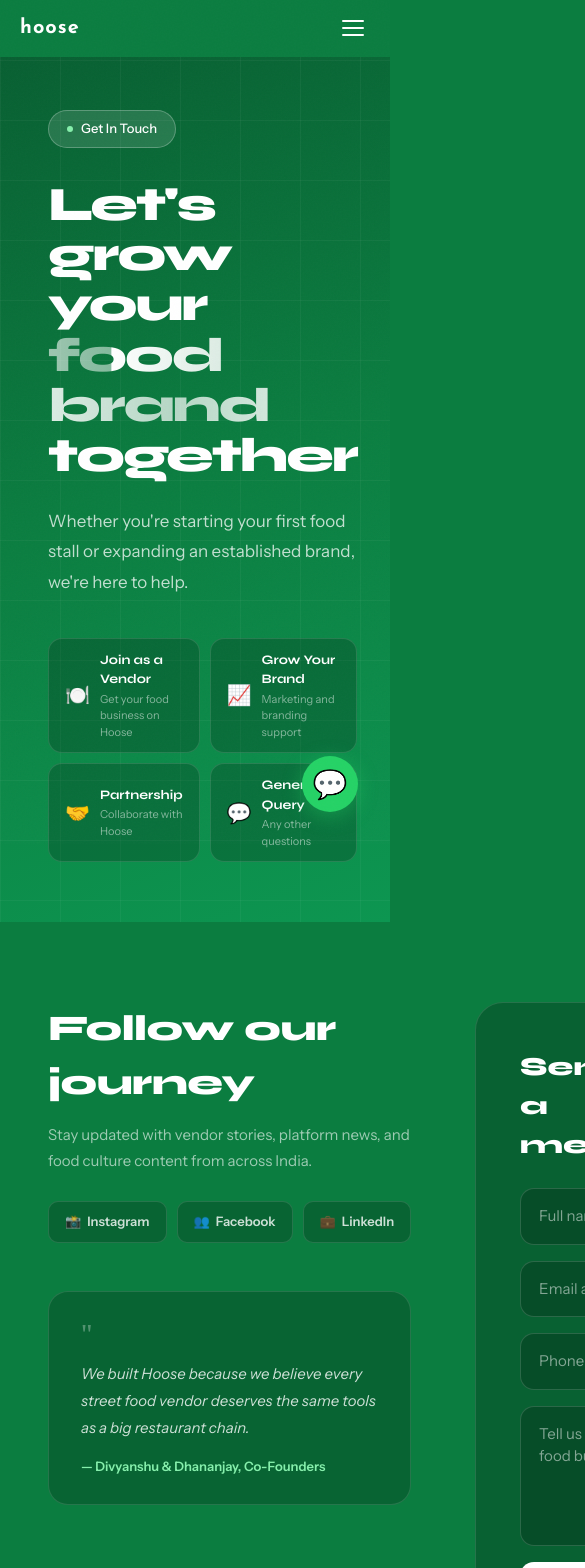
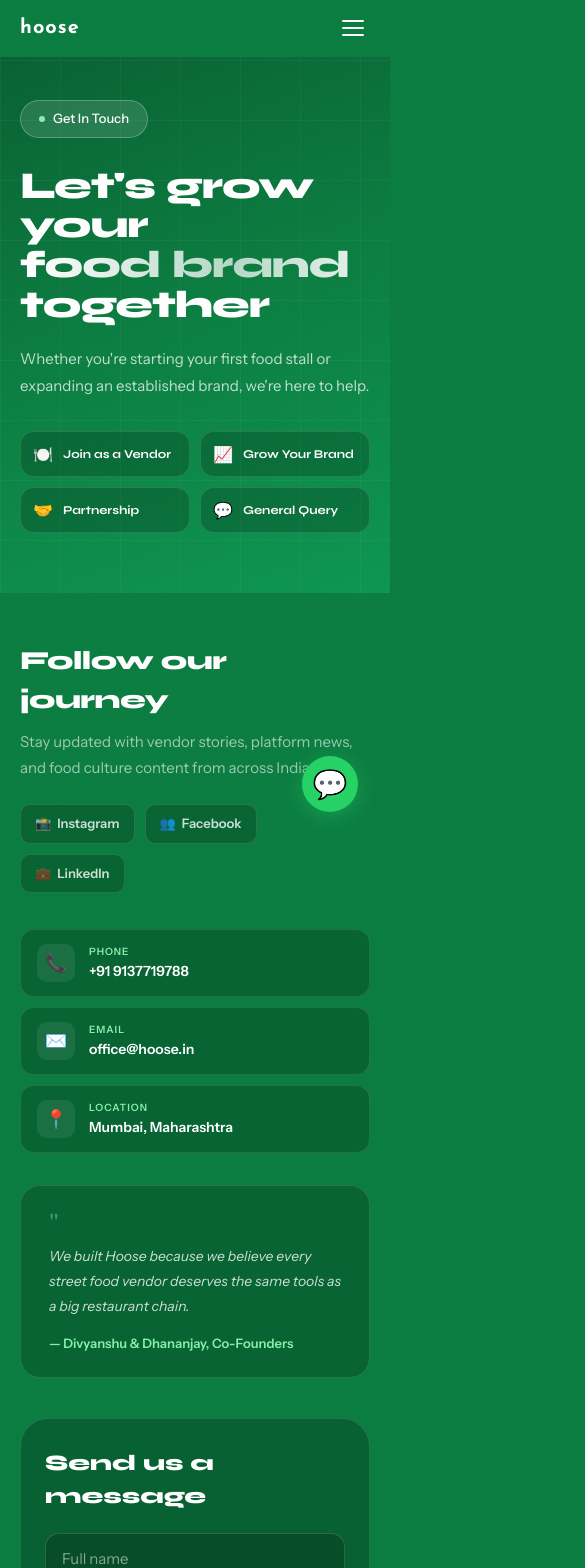
Before and after one commit to kasviii/hoose-startup, a React (Vite) app: page /contact in a window 390 px wide. Shown: the top 1568 px of the page, 585 px wide, since content can reach past the window. Built offline with nearby package versions, Linux system fonts and the light colour scheme.

Commit message:
trying to fix phone contact

```diff
--- a/src/pages/Contact.jsx
+++ b/src/pages/Contact.jsx
@@ -1,10 +1,12 @@
 import { useState } from "react";
 import { motion } from "framer-motion";
+import { useIsMobile } from "../hooks/useIsMobile";
 
 export default function Contact() {
   const [form, setForm] = useState({name: "", email: "", phone: "", message: ""});
   const [sent, setSent] = useState(false);
   const [focused, setFocused] = useState("");
+  const isMobile = useIsMobile();
 
   const handleChange = function(e) {
     const field = e.target.name;
@@ -24,7 +26,7 @@
   const getInputStyle = function(name) {
     return {
       width: "100%",
-      padding: "16px 18px",
+      padding: "14px 16px",
       borderRadius: "14px",
       border: focused === name ? "1.5px solid #86efac" : "1.5px solid rgba(255,255,255,0.15)",
       fontSize: "15px",
@@ -33,7 +35,7 @@
       color: "white",
       fontFamily: "Instrument Sans, sans-serif",
       boxSizing: "border-box",
-      transition: "border-color 0.2s, background 0.2s",
+      transition: "border-color 0.2s",
       caretColor: "#86efac"
     };
   };
@@ -54,12 +56,12 @@
   return (
     <div style={{backgroundColor: "#0b7d40"}}>
 
-      {/* Hero — split layout */}
-      <section style={{position: "relative", overflow: "hidden", background: "linear-gradient(160deg, #085c30 0%, #0b7d40 50%, #0d9651 100%)", padding: "110px 0 60px"}}>
+      {/* Hero */}
+      <section style={{position: "relative", overflow: "hidden", background: "linear-gradient(160deg, #085c30 0%, #0b7d40 50%, #0d9651 100%)", padding: isMobile ? "100px 0 60px" : "140px 0 80px"}}>
         <div style={{position: "absolute", inset: 0, backgroundImage: "linear-gradient(rgba(255,255,255,0.04) 1px, transparent 1px), linear-gradient(90deg, rgba(255,255,255,0.04) 1px, transparent 1px)", backgroundSize: "60px 60px"}} />
 
-        <div style={{maxWidth: "1280px", margin: "0 auto", padding: "0 48px", position: "relative", zIndex: 1}}>
-          <div style={{display: "grid", gridTemplateColumns: "1fr 1fr", gap: "80px", alignItems: "center"}}>
+        <div style={{maxWidth: "1280px", margin: "0 auto", padding: isMobile ? "0 20px" : "0 48px", position: "relative", zIndex: 1}}>
+          <div style={{display: "grid", gridTemplateColumns: isMobile ? "1fr" : "1fr 1fr", gap: isMobile ? "40px" : "80px", alignItems: "center"}}>
 
             {/* Left */}
             <div>
@@ -67,7 +69,7 @@
                 initial={{ opacity: 0, y: 20 }}
                 animate={{ opacity: 1, y: 0 }}
                 transition={{ duration: 0.6 }}
-                style={{display: "inline-flex", alignItems: "center", gap: "8px", backgroundColor: "rgba(255,255,255,0.12)", border: "1px solid rgba(255,255,255,0.25)", borderRadius: "999px", padding: "8px 18px", marginBottom: "32px"}}
+                style={{display: "inline-flex", alignItems: "center", gap: "8px", backgroundColor: "rgba(255,255,255,0.12)", border: "1px solid rgba(255,255,255,0.25)", borderRadius: "999px", padding: "8px 18px", marginBottom: "28px"}}
               >
                 <span style={{width: "6px", height: "6px", borderRadius: "50%", backgroundColor: "#86efac", display: "inline-block"}} />
                 <span style={{fontSize: "13px", color: "white", fontWeight: "500"}}>Get In Touch</span>
@@ -77,17 +79,10 @@
                 initial={{ opacity: 0, y: 30 }}
                 animate={{ opacity: 1, y: 0 }}
                 transition={{ duration: 0.8, delay: 0.1, ease: [0.16, 1, 0.3, 1] }}
-                style={{fontFamily: "Syne, sans-serif", fontSize: "48px", fontWeight: "900", color: "white", letterSpacing: "-2px", lineHeight: "1.05", marginBottom: "24px"}}
+                style={{fontFamily: "Syne, sans-serif", fontSize: isMobile ? "38px" : "54px", fontWeight: "900", color: "white", letterSpacing: isMobile ? "-1px" : "-2px", lineHeight: "1.05", marginBottom: "20px"}}
               >
                 Let's grow your<br />
-                <span style={{
-                  background: "linear-gradient(90deg, white 0%, rgba(255,255,255,0.7) 30%, white 60%, rgba(255,255,255,0.5) 100%)",
-                  backgroundSize: "200% auto",
-                  WebkitBackgroundClip: "text",
-                  WebkitTextFillColor: "transparent",
-                  backgroundClip: "text",
-                  animation: "shimmer 4s linear infinite"
-                }}>food brand</span><br />
+                <span style={{background: "linear-gradient(90deg, white 0%, rgba(255,255,255,0.7) 30%, white 60%)", backgroundSize: "200% auto", WebkitBackgroundClip: "text", WebkitTextFillColor: "transparent", backgroundClip: "text", animation: "shimmer 4s linear infinite"}}>food brand</span><br />
                 together
               </motion.h1>
 
@@ -95,12 +90,11 @@
                 initial={{ opacity: 0, y: 20 }}
                 animate={{ opacity: 1, y: 0 }}
                 transition={{ duration: 0.7, delay: 0.3 }}
-                style={{fontSize: "17px", color: "rgba(255,255,255,0.75)", lineHeight: "1.8", marginBottom: "40px", maxWidth: "420px"}}
+                style={{fontSize: isMobile ? "15px" : "17px", color: "rgba(255,255,255,0.75)", lineHeight: "1.8", marginBottom: "32px", maxWidth: "420px"}}
               >
                 Whether you're starting your first food stall or expanding an established brand, we're here to help.
               </motion.p>
 
-              {/* Reason chips */}
               <motion.div
                 initial={{ opacity: 0, y: 16 }}
                 animate={{ opacity: 1, y: 0 }}
@@ -111,14 +105,14 @@
                   return (
                     <motion.div
                       key={r[1]}
-                      style={{display: "flex", alignItems: "center", gap: "10px", backgroundColor: "rgba(0,0,0,0.2)", border: "1px solid rgba(255,255,255,0.12)", borderRadius: "14px", padding: "12px 16px", cursor: "default"}}
+                      style={{display: "flex", alignItems: "center", gap: "10px", backgroundColor: "rgba(0,0,0,0.2)", border: "1px solid rgba(255,255,255,0.12)", borderRadius: "14px", padding: isMobile ? "10px 12px" : "12px 16px"}}
                       whileHover={{ backgroundColor: "rgba(0,0,0,0.3)", borderColor: "rgba(255,255,255,0.25)", x: 4 }}
                       transition={{ type: "spring", stiffness: 300, damping: 25 }}
                     >
-                      <span style={{fontSize: "20px"}}>{r[0]}</span>
+                      <span style={{fontSize: isMobile ? "16px" : "20px"}}>{r[0]}</span>
                       <div>
-                        <div style={{fontSize: "13px", fontWeight: "700", color: "white", fontFamily: "Syne, sans-serif"}}>{r[1]}</div>
-                        <div style={{fontSize: "11px", color: "rgba(255,255,255,0.5)", marginTop: "1px"}}>{r[2]}</div>
+                        <div style={{fontSize: isMobile ? "12px" : "13px", fontWeight: "700", color: "white", fontFamily: "Syne, sans-serif"}}>{r[1]}</div>
+                        {!isMobile && <div style={{fontSize: "11px", color: "rgba(255,255,255,0.5)", marginTop: "1px"}}>{r[2]}</div>}
                       </div>
                     </motion.div>
                   );
@@ -126,17 +120,17 @@
               </motion.div>
             </div>
 
-            {/* Right — contact info card */}
+            {/* Right — contact info, desktop only */}
+            {!isMobile && (
               <motion.div
                 initial={{ opacity: 0, x: 40 }}
                 animate={{ opacity: 1, x: 0 }}
                 transition={{ duration: 0.9, delay: 0.2, ease: [0.16, 1, 0.3, 1] }}
                 style={{display: "flex", flexDirection: "column", gap: "16px"}}
               >
-              {/* Big contact card */}
                 <div style={{backgroundColor: "rgba(0,0,0,0.25)", border: "1px solid rgba(255,255,255,0.15)", borderRadius: "28px", padding: "36px", backdropFilter: "blur(20px)"}}>
                   <h3 style={{fontFamily: "Syne, sans-serif", fontSize: "22px", fontWeight: "800", color: "white", marginBottom: "28px"}}>Contact us directly</h3>
-                <div style={{display: "flex", flexDirection: "column", gap: "16px"}}>
+                  <div style={{display: "flex", flexDirection: "column", gap: "14px"}}>
                     {contactItems.map(function(item) {
                       return (
                         <motion.div
@@ -159,7 +153,6 @@
                   </div>
                 </div>
 
-              {/* Social + response time row */}
                 <div style={{display: "grid", gridTemplateColumns: "1fr 1fr", gap: "12px"}}>
                   <div style={{backgroundColor: "rgba(0,0,0,0.2)", border: "1px solid rgba(255,255,255,0.12)", borderRadius: "20px", padding: "20px", textAlign: "center"}}>
                     <div style={{fontSize: "28px", marginBottom: "8px"}}>⚡</div>
@@ -173,33 +166,34 @@
                   </div>
                 </div>
               </motion.div>
+            )}
           </div>
         </div>
       </section>
 
       {/* Form section */}
-      <section style={{backgroundColor: "#0b7d40", padding: "80px 0 120px"}}>
-        <div style={{maxWidth: "1100px", margin: "0 auto", padding: "0 48px"}}>
-          <div style={{display: "grid", gridTemplateColumns: "1fr 1fr", gap: "64px", alignItems: "start"}}>
+      <section style={{backgroundColor: "#0b7d40", padding: isMobile ? "48px 0 80px" : "80px 0 120px"}}>
+        <div style={{maxWidth: "1100px", margin: "0 auto", padding: isMobile ? "0 20px" : "0 48px"}}>
+          <div style={{display: "grid", gridTemplateColumns: isMobile ? "1fr" : "1fr 1fr", gap: isMobile ? "40px" : "64px", alignItems: "start"}}>
 
             <motion.div
-              initial={{ opacity: 0, x: -32 }}
+              initial={{ opacity: 0, x: isMobile ? 0 : -32 }}
               whileInView={{ opacity: 1, x: 0 }}
               viewport={{ once: true }}
               transition={{ duration: 0.8, ease: [0.16, 1, 0.3, 1] }}
             >
-              <h2 style={{fontFamily: "Syne, sans-serif", fontSize: "36px", fontWeight: "800", color: "white", marginBottom: "12px", letterSpacing: "-0.5px"}}>
+              <h2 style={{fontFamily: "Syne, sans-serif", fontSize: isMobile ? "26px" : "36px", fontWeight: "800", color: "white", marginBottom: "10px", letterSpacing: "-0.5px"}}>
                 Follow our journey
               </h2>
-              <p style={{fontSize: "15px", color: "rgba(255,255,255,0.6)", marginBottom: "28px", lineHeight: "1.7"}}>
+              <p style={{fontSize: "15px", color: "rgba(255,255,255,0.6)", marginBottom: "24px", lineHeight: "1.7"}}>
                 Stay updated with vendor stories, platform news, and food culture content from across India.
               </p>
-              <div style={{display: "flex", gap: "10px", marginBottom: "48px"}}>
+              <div style={{display: "flex", gap: "10px", marginBottom: "36px", flexWrap: "wrap"}}>
                 {[["📸", "Instagram"], ["👥", "Facebook"], ["💼", "LinkedIn"]].map(function(s) {
                   return (
                     <motion.div
                       key={s[1]}
-                      style={{display: "flex", alignItems: "center", gap: "6px", backgroundColor: "rgba(0,0,0,0.2)", border: "1px solid rgba(255,255,255,0.12)", borderRadius: "10px", padding: "10px 16px", cursor: "pointer", fontSize: "13px", fontWeight: "600", color: "rgba(255,255,255,0.8)"}}
+                      style={{display: "flex", alignItems: "center", gap: "6px", backgroundColor: "rgba(0,0,0,0.2)", border: "1px solid rgba(255,255,255,0.12)", borderRadius: "10px", padding: "9px 14px", cursor: "pointer", fontSize: "13px", fontWeight: "600", color: "rgba(255,255,255,0.8)"}}
                       whileHover={{ backgroundColor: "rgba(0,0,0,0.35)", borderColor: "rgba(255,255,255,0.3)", color: "white" }}
                       transition={{ duration: 0.2 }}
                     >
@@ -210,44 +204,62 @@
                 })}
               </div>
 
-              {/* Quote */}
-              <div style={{background: "rgba(0,0,0,0.2)", border: "1px solid rgba(255,255,255,0.12)", borderRadius: "20px", padding: "28px 32px"}}>
-                <div style={{fontSize: "28px", color: "rgba(255,255,255,0.3)", fontFamily: "Georgia, serif", lineHeight: 1, marginBottom: "12px"}}>"</div>
-                <p style={{fontSize: "15px", color: "rgba(255,255,255,0.8)", margin: 0, lineHeight: "1.8", fontStyle: "italic"}}>
+              {/* Mobile contact info */}
+              {isMobile && (
+                <div style={{display: "flex", flexDirection: "column", gap: "10px", marginBottom: "32px"}}>
+                  {contactItems.map(function(item) {
+                    return (
+                      <div key={item.label} style={{display: "flex", alignItems: "center", gap: "14px", padding: "14px 16px", backgroundColor: "rgba(0,0,0,0.2)", border: "1px solid rgba(255,255,255,0.1)", borderRadius: "14px"}}>
+                        <div style={{width: "38px", height: "38px", backgroundColor: "rgba(255,255,255,0.08)", borderRadius: "10px", display: "flex", alignItems: "center", justifyContent: "center", fontSize: "18px", flexShrink: 0}}>
+                          {item.icon}
+                        </div>
+                        <div>
+                          <div style={{fontSize: "10px", color: "#86efac", marginBottom: "2px", textTransform: "uppercase", letterSpacing: "1px", fontWeight: "600"}}>{item.label}</div>
+                          <div style={{fontSize: "14px", fontWeight: "600", color: "white"}}>{item.value}</div>
+                        </div>
+                      </div>
+                    );
+                  })}
+                </div>
+              )}
+
+              <div style={{background: "rgba(0,0,0,0.2)", border: "1px solid rgba(255,255,255,0.12)", borderRadius: "20px", padding: "24px 28px"}}>
+                <div style={{fontSize: "24px", color: "rgba(255,255,255,0.3)", fontFamily: "Georgia, serif", lineHeight: 1, marginBottom: "10px"}}>"</div>
+                <p style={{fontSize: isMobile ? "14px" : "15px", color: "rgba(255,255,255,0.8)", margin: 0, lineHeight: "1.8", fontStyle: "italic"}}>
                   We built Hoose because we believe every street food vendor deserves the same tools as a big restaurant chain.
                 </p>
-                <div style={{marginTop: "16px", fontSize: "13px", color: "#86efac", fontWeight: "600"}}>— Divyanshu & Dhananjay, Co-Founders</div>
+                <div style={{marginTop: "14px", fontSize: "13px", color: "#86efac", fontWeight: "600"}}>— Divyanshu & Dhananjay, Co-Founders</div>
               </div>
             </motion.div>
 
             <motion.div
-              initial={{ opacity: 0, x: 32 }}
+              initial={{ opacity: 0, x: isMobile ? 0 : 32 }}
               whileInView={{ opacity: 1, x: 0 }}
               viewport={{ once: true }}
               transition={{ duration: 0.8, ease: [0.16, 1, 0.3, 1] }}
-              style={{backgroundColor: "rgba(0,0,0,0.22)", border: "1px solid rgba(255,255,255,0.12)", borderRadius: "28px", padding: "44px"}}
+              style={{backgroundColor: "rgba(0,0,0,0.22)", border: "1px solid rgba(255,255,255,0.12)", borderRadius: "28px", padding: isMobile ? "28px 24px" : "44px"}}
             >
               {sent ? (
-                <div style={{textAlign: "center", padding: "60px 0"}}>
+                <div style={{textAlign: "center", padding: "48px 0"}}>
                   <motion.div
                     initial={{ scale: 0 }}
                     animate={{ scale: 1 }}
                     transition={{ type: "spring", stiffness: 200, damping: 15 }}
-                    style={{fontSize: "72px", marginBottom: "24px"}}
+                    style={{fontSize: "64px", marginBottom: "20px"}}
                   >🎉</motion.div>
-                  <h3 style={{fontFamily: "Syne, sans-serif", fontSize: "28px", fontWeight: "800", color: "white", marginBottom: "12px"}}>Message Sent!</h3>
+                  <h3 style={{fontFamily: "Syne, sans-serif", fontSize: "26px", fontWeight: "800", color: "white", marginBottom: "10px"}}>Message Sent!</h3>
                   <p style={{color: "rgba(255,255,255,0.6)", fontSize: "15px", lineHeight: "1.7"}}>We'll get back to you within 24 hours.</p>
                 </div>
               ) : (
-                <form onSubmit={handleSubmit} style={{display: "flex", flexDirection: "column", gap: "16px"}}>
-                  <h3 style={{fontFamily: "Syne, sans-serif", fontSize: "26px", fontWeight: "800", color: "white", marginBottom: "8px"}}>Send us a message</h3>
+                <form onSubmit={handleSubmit} style={{display: "flex", flexDirection: "column", gap: "14px"}}>
+                  <h3 style={{fontFamily: "Syne, sans-serif", fontSize: isMobile ? "22px" : "26px", fontWeight: "800", color: "white", marginBottom: "6px"}}>Send us a message</h3>
                   <input style={getInputStyle("name")} type="text" name="name" placeholder="Full name" value={form.name} onChange={handleChange} required onFocus={function() { setFocused("name"); }} onBlur={function() { setFocused(""); }} />
                   <input style={getInputStyle("email")} type="email" name="email" placeholder="Email address" value={form.email} onChange={handleChange} required onFocus={function() { setFocused("email"); }} onBlur={function() { setFocused(""); }} />
                   <input style={getInputStyle("phone")} type="tel" name="phone" placeholder="Phone number" value={form.phone} onChange={handleChange} onFocus={function() { setFocused("phone"); }} onBlur={function() { setFocused(""); }} />
-                  <textarea style={Object.assign({}, getInputStyle("message"), {height: "140px", resize: "none"})} name="message" placeholder="Tell us about your food business..." value={form.message} onChange={handleChange} required onFocus={function() { setFocused("message"); }} onBlur={function() { setFocused(""); }} />
+                  <textarea style={Object.assign({}, getInputStyle("message"), {height: "120px", resize: "none"})} name="message" placeholder="Tell us about your food business..." value={form.message} onChange={handleChange} required onFocus={function() { setFocused("message"); }} onBlur={function() { setFocused(""); }} />
                   <motion.button
                     type="submit"
-                    style={{backgroundColor: "white", color: "#0b7d40", padding: "17px", borderRadius: "14px", fontWeight: "700", fontSize: "16px", border: "none", cursor: "pointer", fontFamily: "Syne, sans-serif"}}
+                    style={{backgroundColor: "white", color: "#0b7d40", padding: "15px", borderRadius: "14px", fontWeight: "700", fontSize: "15px", border: "none", cursor: "pointer", fontFamily: "Syne, sans-serif"}}
                     whileHover={{ scale: 1.02, backgroundColor: "#86efac" }}
                     whileTap={{ scale: 0.98 }}
                   >
```
Lines whose indentation alone changed are shown as unchanged.
